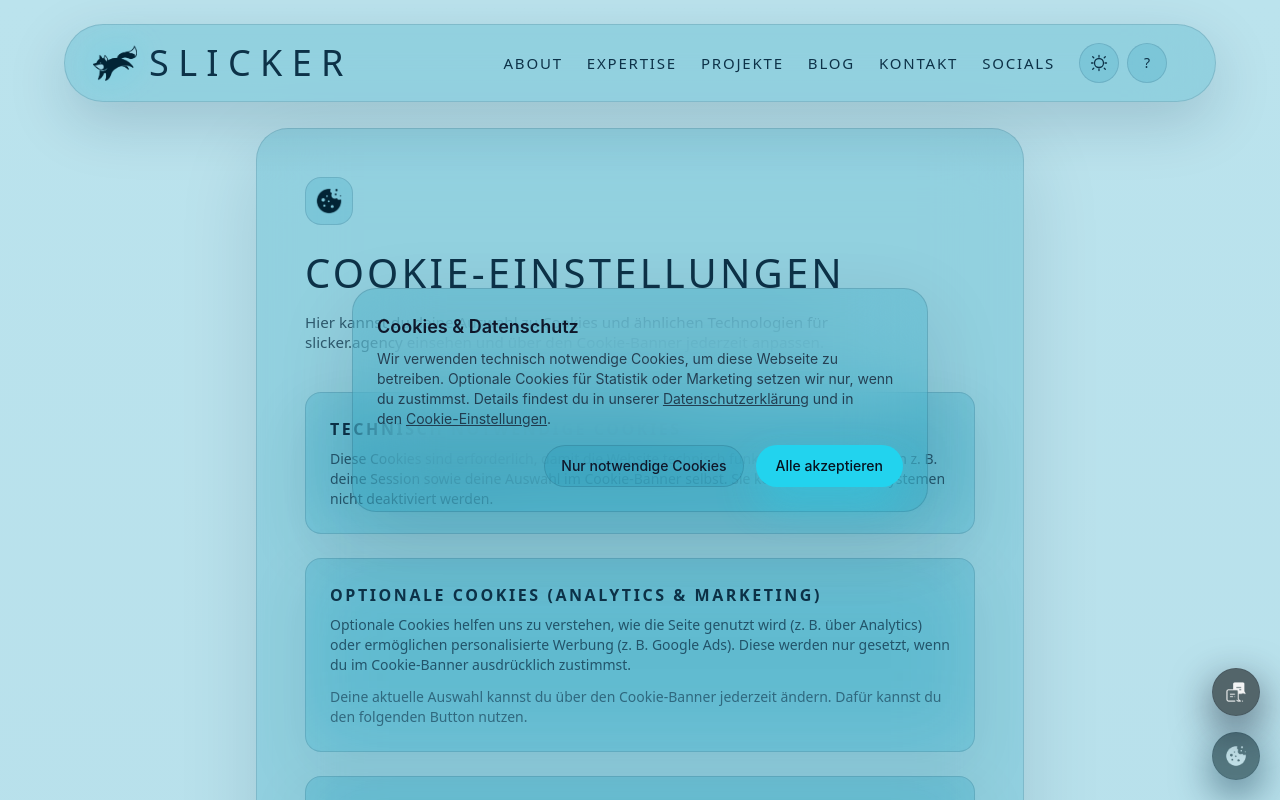
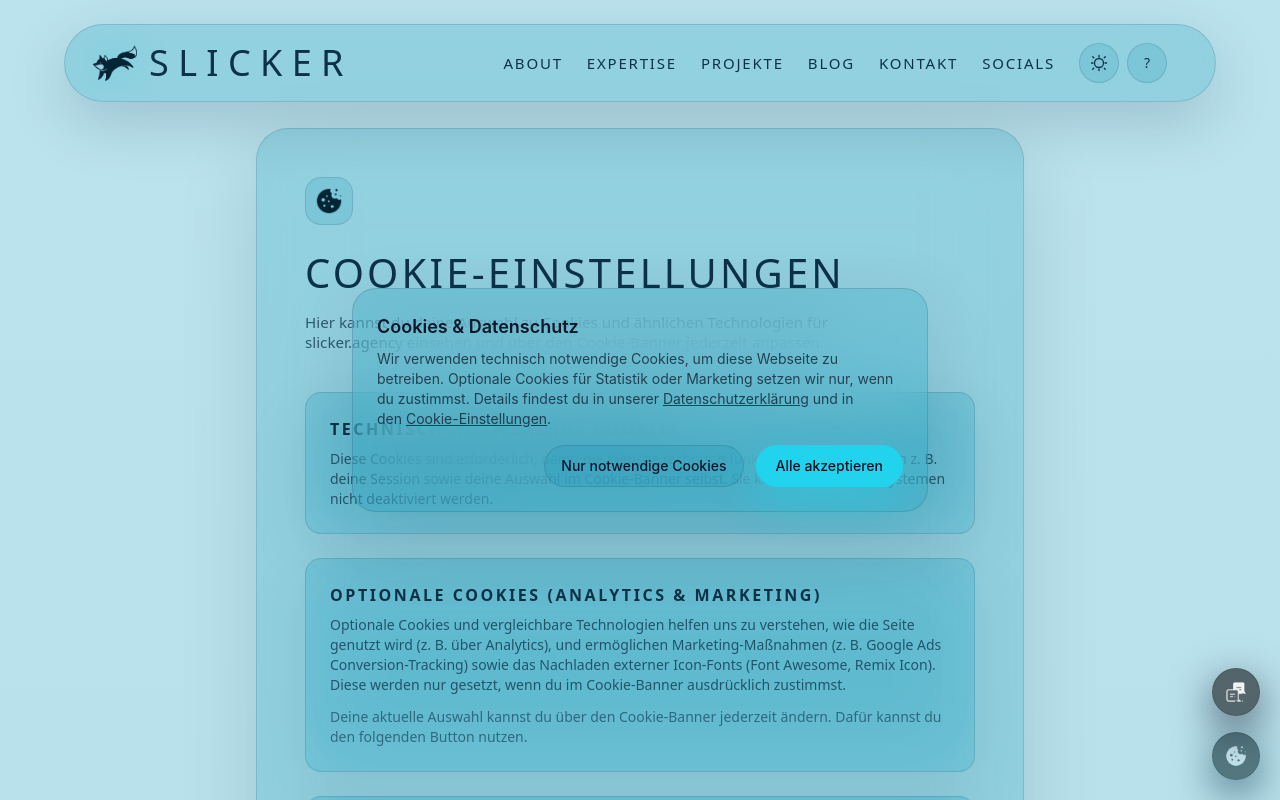
Before and after one commit to oxaxk/1slicker, a React (Vite) app: page /cookie in a window 1280 px wide. Shown: the top 800 px of the page. Built offline with nearby package versions, Linux system fonts and the light colour scheme.

Commit message:
Update page.tsx

```diff
--- a/src/pages/cookie/page.tsx
+++ b/src/pages/cookie/page.tsx
@@ -104,9 +104,10 @@ export default function CookieSettingsPage() {
                 Optionale Cookies (Analytics & Marketing)
               </h2>
               <p className="text-xs md:text-sm text-[color:var(--page-fg)] opacity-75 leading-relaxed">
-                Optionale Cookies helfen uns zu verstehen, wie die Seite genutzt wird (z.&nbsp;B. über
-                Analytics) oder ermöglichen personalisierte Werbung (z.&nbsp;B. Google Ads). Diese werden nur
-                gesetzt, wenn du im Cookie-Banner ausdrücklich zustimmst.
+                Optionale Cookies und vergleichbare Technologien helfen uns zu verstehen, wie die Seite genutzt
+                wird (z.&nbsp;B. über Analytics), und ermöglichen Marketing-Maßnahmen (z.&nbsp;B. Google Ads
+                Conversion-Tracking) sowie das Nachladen externer Icon-Fonts (Font Awesome, Remix Icon). Diese
+                werden nur gesetzt, wenn du im Cookie-Banner ausdrücklich zustimmst.
               </p>
               <p className="text-xs md:text-sm text-[color:var(--page-fg)] opacity-60 leading-relaxed mt-3">
                 Deine aktuelle Auswahl kannst du über den Cookie-Banner jederzeit ändern. Dafür kannst du den
```
